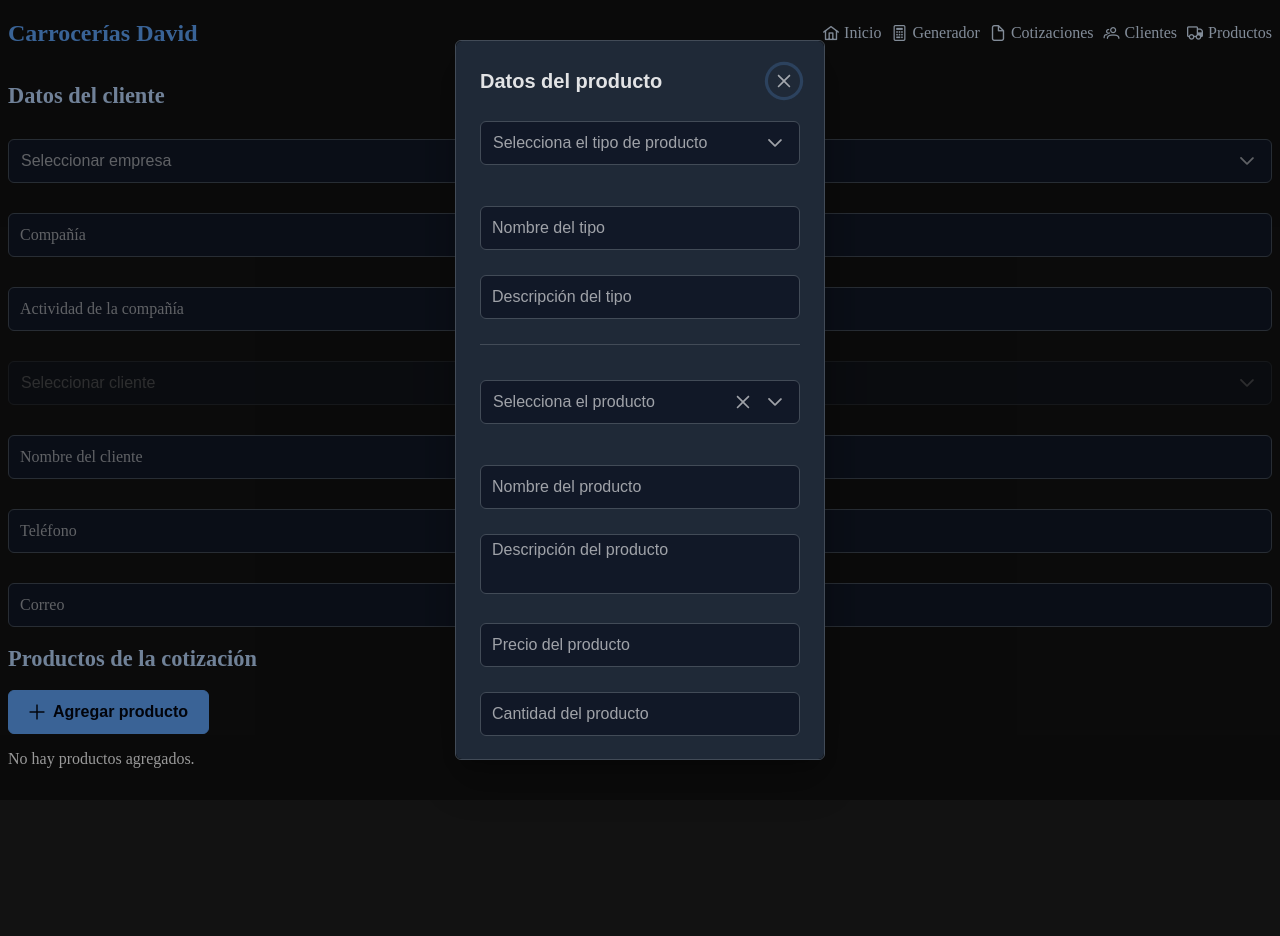
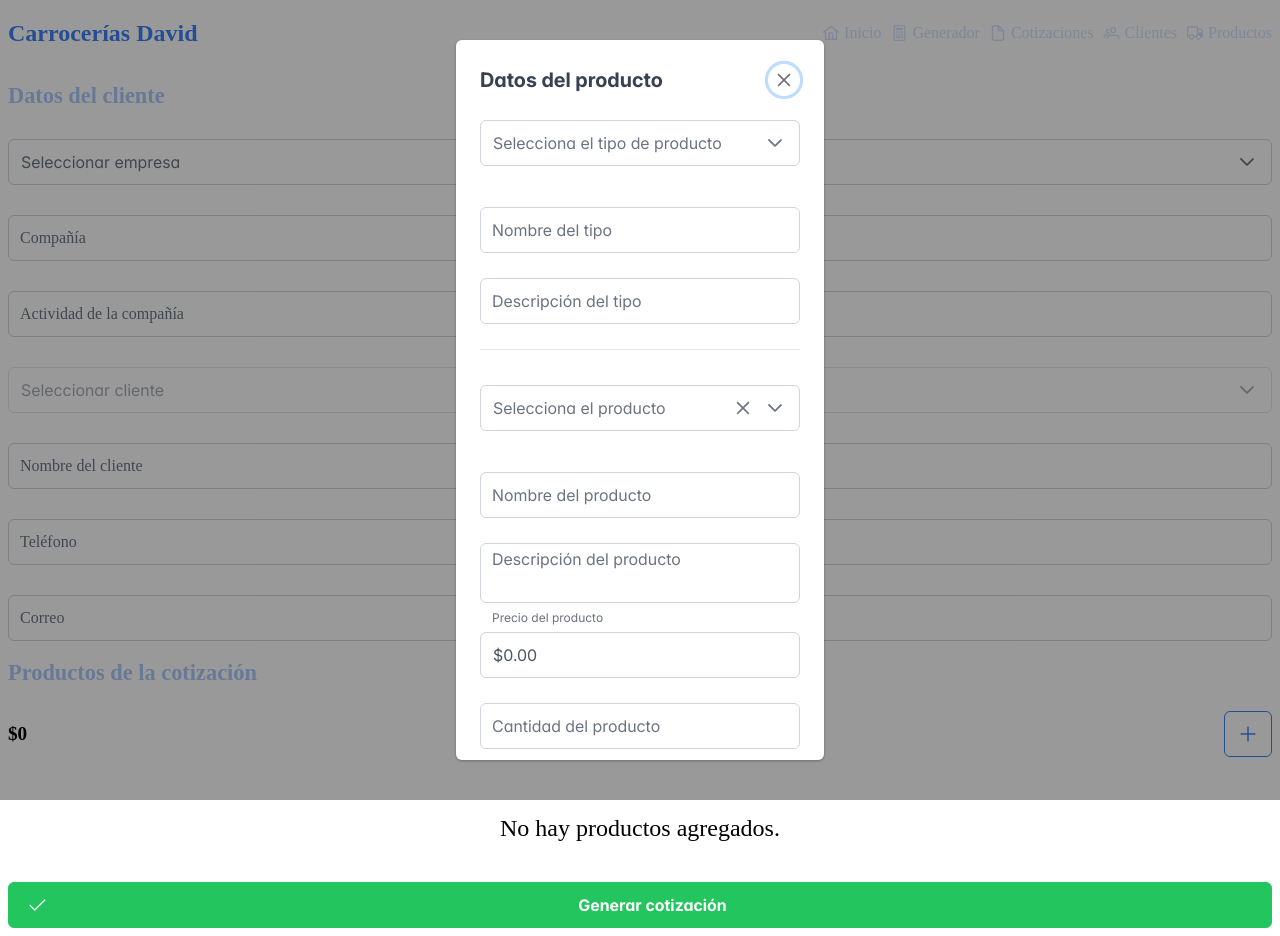
Before and after one commit to Dac099/c_portal, a Next.js app: page /generator in a window 1280 px wide. Before the commit the page ends 800 px from the top, so only its background shows below. Built offline with nearby package versions, Linux system fonts and the light colour scheme; a web font is replaced by a local one.

Commit message:
feat: Add functionality to manage quote items with quantity updates and total price calculation

```diff
--- a/app/generator/page.tsx
+++ b/app/generator/page.tsx
@@ -8,6 +8,7 @@ import {
 } from './actions/fetch-data';
 import { ClientData } from '@/components/routes/generator/client_data/client-data';
 import QuoteItems from '@/components/routes/generator/quote_items/quote-items';
+import { Button } from 'primereact/button';
 
 export default async function Page(){
   const clients = await getClients();
@@ -15,6 +16,9 @@ export default async function Page(){
   const quoteTypes = await getQuoteTypes();
   const products = await getProducts();
 
+  //TODO: Handle submit form by an action and passing the data
+  //OPC1: change to client component and use useState to handle form data
+  //OPC2: use FormData to handle form data and pass it to an action
   return (
     <main>
       <Form action={"#"}>
@@ -33,6 +37,16 @@ export default async function Page(){
             quoteType={quoteTypes}
           />
         </section>
+
+        <Button
+          severity='success'
+          type='submit'
+          label="Generar cotización"
+          className={styles.submit_button}
+          icon="pi pi-check"
+          aria-label="Generar cotización"
+          style={{ width: '100%', marginTop: '1rem' }}
+        />
       </Form>
     </main>
   );
--- a/app/layout.tsx
+++ b/app/layout.tsx
@@ -2,7 +2,7 @@ import type { Metadata } from "next";
 import { Geist, Geist_Mono } from "next/font/google";
 import "./globals.css";
 import PrimeReact from '@/Providers/prime-react-provider';
-import "primereact/resources/themes/lara-dark-blue/theme.css";
+import "primereact/resources/themes/lara-light-blue/theme.css";
 import 'primeicons/primeicons.css';
 import { HeaderNav } from '@/components/header_nav/header-nav';
 
--- a/components/routes/generator/quote_items/productForm/productForm.tsx
+++ b/components/routes/generator/quote_items/productForm/productForm.tsx
@@ -279,7 +279,7 @@ export function ProductForm({
                     ...productSelected,
                     width: e.value || undefined
                   })}
-                  prefix=' cm'
+                  suffix=' cm'
                 />
               </FloatLabel>
               {onError && !(productSelected?.width) &&
@@ -307,7 +307,7 @@ export function ProductForm({
                     ...productSelected,
                     width: e.value || undefined
                   })}
-                  prefix='cm'
+                  suffix=' cm'
                 />
               </FloatLabel>
               {onError && !(productSelected?.width) &&
@@ -330,13 +330,14 @@ export function ProductForm({
               id='product_quantity'
               value={productSelected?.quantity}
               mode='decimal'
+              min={0}
               style={{ width: '100%' }}
-              onValueChange={e => {
+              onChange={e => {
                 console.log(e.value);
                 setProductSelected({
-                ...productSelected,
-                quantity: e.value ?? undefined
-              })
+                  ...productSelected,
+                  quantity: e.value || 1
+                });
               }}
             />
           </FloatLabel>
--- a/components/routes/generator/quote_items/quote-items.module.css
+++ b/components/routes/generator/quote_items/quote-items.module.css
@@ -1,4 +1,109 @@
 .item_card
 {
-  margin: 10px 0;
+  margin-top: 20px;
 }
+
+.item_card p {
+  margin: 0;
+}
+
+.item_card_header
+{
+  display: flex;
+  justify-content: space-between;
+  align-items: center;
+  margin-bottom: 10px;
+}
+
+.item_card_header_title p:first-child
+{
+  font-size: 1.3rem;
+  font-weight: bold;
+}
+
+.item_card_header_title p:last-child
+{
+  font-size: 0.9rem;
+  color: var(--bluegray-300);
+  font-style: italic;
+  margin-top: 5px;
+}
+
+.item_card_body
+{
+  display: flex;
+  align-items: center;
+  justify-content: space-between;
+  gap: 15px;
+  margin-top: 30px;
+}
+
+.item_card_body p
+{
+  font-size: 1.3rem;
+  font-weight: bold
+}
+
+.empty_list_text
+{
+  font-size: 1.5rem;
+  text-align: center;
+  margin-top: 50px;
+}
+
+.items_control
+{
+  display: flex;
+  align-items: center;
+  justify-content: space-between;
+  gap: 10px;
+}
+
+.items_control p
+{
+  font-size: 1.2rem;
+  font-weight: bold;
+}
+
+.items_control_btns
+{
+  display: flex;
+  align-items: center;
+  gap: 20px;
+}
+
+.item_card_measurements
+{
+  display: flex;
+  align-items: center;
+  justify-content: space-evenly;
+  gap: 10px;
+  margin-top: 20px;
+}
+
+.item_card_measurements table {
+  width: 100%;
+  border-collapse: separate;
+  border-spacing: 2px;
+  margin-top: 10px;
+  border-radius: 5px;
+  overflow: hidden;
+}
+
+.item_card_measurements th,
+.item_card_measurements td {
+  padding: 8px;
+  text-align: center;
+  border-radius: 5px;
+}
+
+.item_card_measurements th {
+  background-color: #f4f4f4;
+  font-weight: bold;
+}
+
+.item_card_description
+{
+  margin-top: 20px;
+  color: var(--bluegray-300);
+}
--- a/components/routes/generator/quote_items/quote-items.tsx
+++ b/components/routes/generator/quote_items/quote-items.tsx
@@ -22,6 +22,34 @@ export default function QuoteItems({ products, quoteType }: Props) {
   const [visible, setVisible] = useState(true);
   const [productsList, setProductsList] = useState<Partial<ListItem>[]>([]);
 
+  function updateItemQuantity(quantity: number, id: string) {
+    const updatedList = productsList.map((item) => {
+      if (item.item?.id === id) {
+        return {
+          ...item,
+          item: {
+            ...item.item,
+            quantity: quantity
+          }
+        };
+      }
+      return item;
+    }
+    );
+    setProductsList(updatedList);
+  }
+
+  function handleDeleteItem(id: string) {
+    const updatedList = productsList.filter((item) => item.item?.id !== id);
+    setProductsList(updatedList);
+  }
+
+  function calculateTotalPrice() {
+    return productsList.reduce((total, item) => {
+      return total + (item.item?.price || 0) * (item.item?.quantity || 1);
+    }, 0);
+  }
+
   return (
     <article>
       <Dialog
@@ -38,10 +66,13 @@ export default function QuoteItems({ products, quoteType }: Props) {
       </Dialog>
 
       <section className={styles.items_control}>
+        <p className={styles.total_quote_price}>${calculateTotalPrice()}</p>
         <Button
-          label='Agregar producto'
+          aria-label='Agregar producto'
           icon='pi pi-plus'
           onClick={() => setVisible(true)}
+          className={styles.add_item_button}
+          outlined
         />
       </section>
 
@@ -49,26 +80,63 @@ export default function QuoteItems({ products, quoteType }: Props) {
         {productsList.length > 0 ? (
           productsList.map((item) => (
             <Card key={`${item!.item!.name}-${item!.type!.name}`} className={styles.item_card}>
+              <section className={styles.item_card_header}>
+                <section className={styles.item_card_header_title}>
                   <p>{item!.item!.name}</p>
-              <p>{item!.item!.price}</p>
                   <p>{item!.type!.name}</p>
+                </section>
+
+
                 <Button
                   icon='pi pi-trash'
                   severity='danger'
                   aria-label='Delete'
+                  onClick={() => handleDeleteItem(item!.item!.id as string)}
                   />
+              </section>
+
+              <section className={styles.item_card_description}>
+                <p>{item!.item!.description}</p>
+              </section>
+
+              { item!.type!.name! === 'Carrocerías' &&
+                <section className={styles.item_card_measurements}>
+                  <table>
+                    <thead>
+                      <tr>
+                        <th>Ancho</th>
+                        <th>Alto</th>
+                        <th>Largo</th>
+                      </tr>
+                    </thead>
+                    <tbody>
+                      <tr>
+                        <td>{item!.item!.width} cm</td>
+                        <td>{item!.item!.height} cm</td>
+                        <td>{item!.item!.length} cm</td>
+                      </tr>
+                    </tbody>
+                  </table>
+                </section>
+              }
+
+              <section className={styles.item_card_body}>
+                <p>${item!.item!.price}</p>
                 <InputNumber
                   value={item!.item!.quantity}
                   onValueChange={(e) => {
-                  updateItemQuantity(e.value, item!.item!.id);
+                    updateItemQuantity(e.value as number, item!.item!.id as string);
                   }}
                   showButtons
                   min={1}
+                  inputStyle={{ width: '100%' }}
+                  suffix={ item!.item!.quantity === 1 ? ' unidad' : ' unidades' }
                 />
+              </section>
             </Card>
           ))
         ) : (
-          <p>No hay productos agregados.</p>
+          <p className={styles.empty_list_text}>No hay productos agregados.</p>
         )}
       </section>
     </article>
```
Lines whose indentation alone changed are shown as unchanged.
